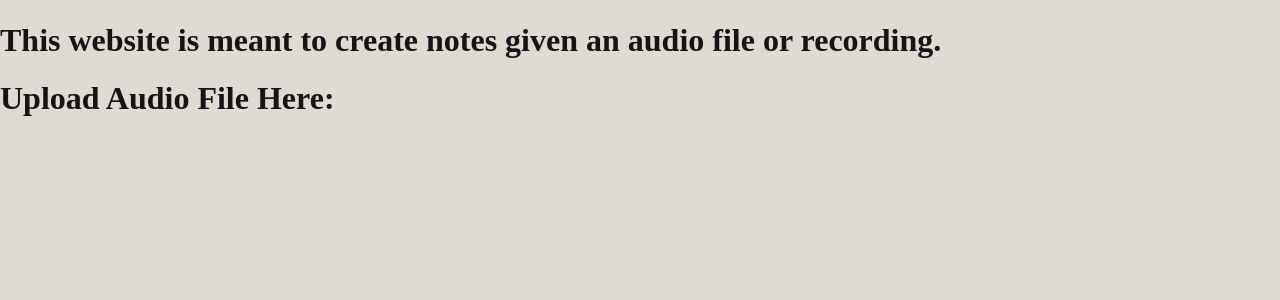
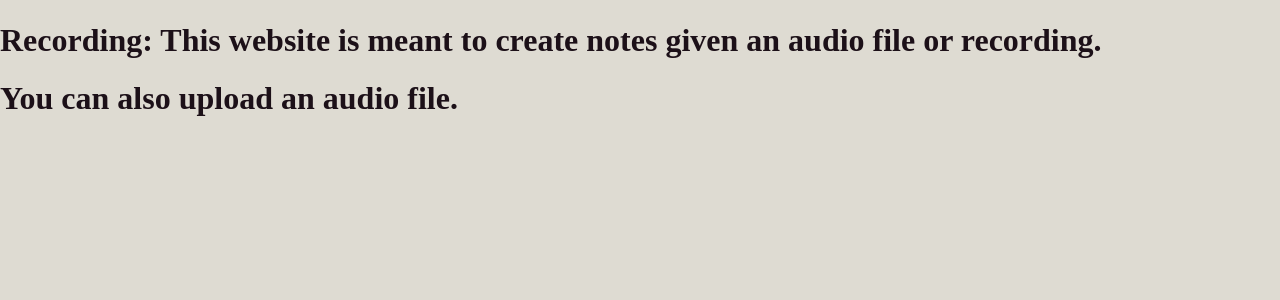
Before and after one commit to AjaySlngh/NoteAI, a Flask app: page / in a window 1280 px wide. Shown: the part 106-406 px from the top of the page. Run offline with Flask 3, Linux system fonts and the light colour scheme.

Commit message:
changed default text on front page

```diff
--- a/flaskr/templates/frontPage.html
+++ b/flaskr/templates/frontPage.html
@@ -30,8 +30,8 @@
         <h1>logo go here</h1>
     </header>
     <main>
-        <h1>This website is meant to create notes given an audio file or recording.</h1>
-        <h1>Upload Audio File Here: <h1>
+        <h1>Recording: This website is meant to create notes given an audio file or recording.</h1>
+        <h1>You can also upload an audio file.</h1>
     </main>
 
     <body>
```
